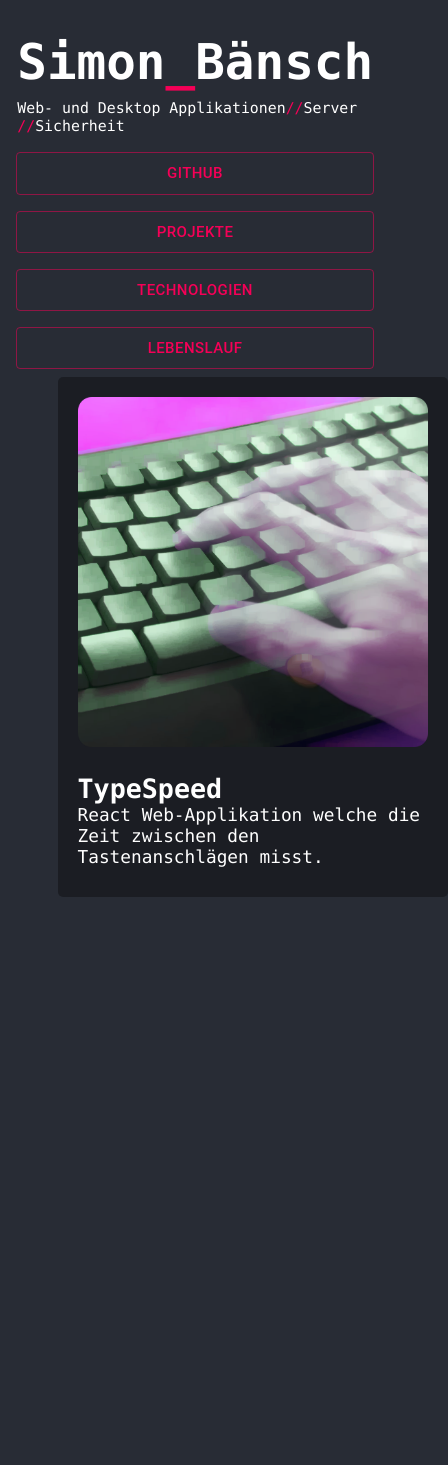
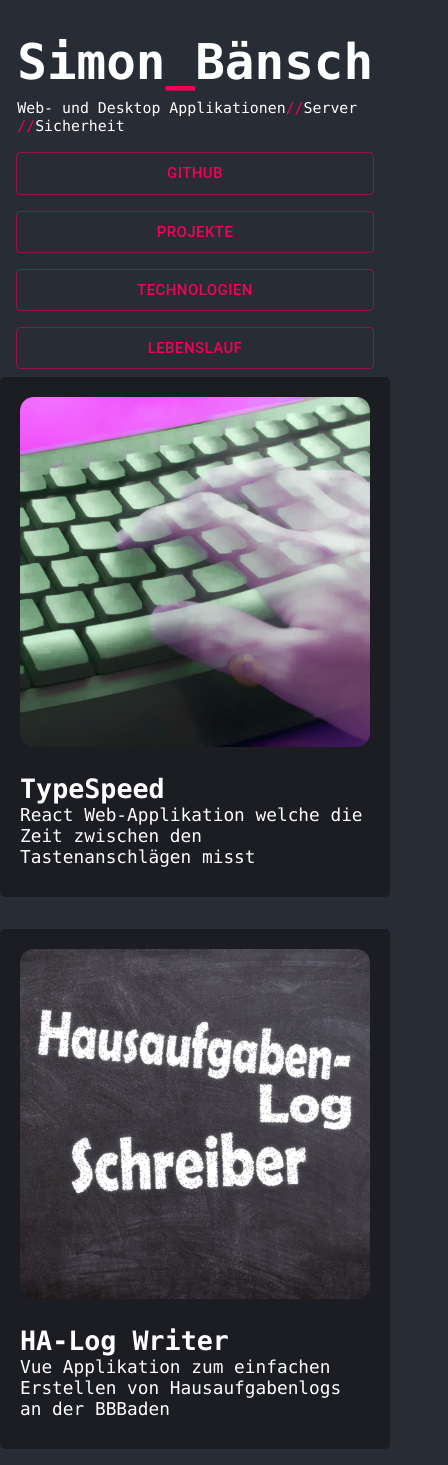
Before and after one commit to Raccie/sb-site, a React (Create React App) app: page /projects in a window 390 px wide. Shown: the whole page, 448 px wide, since content can reach past the window. Before the commit the page ends 897 px from the top, so only its background shows below. Built offline with nearby package versions, Linux system fonts and the light colour scheme.

Commit message:
added custom breakpoints added new project

```diff
--- a/src/components/ImageCard/ImageCard.css
+++ b/src/components/ImageCard/ImageCard.module.css
@@ -3,7 +3,8 @@
     max-height: 400px;
 }
 
-#card {
+.card {
+    margin: 0 auto;
     padding: 20px;
     background-color: var(--card-color);
     border-radius: 5px;
@@ -11,22 +12,22 @@
     transition: transform 300ms;
 }
 
-#img {
+.img {
     margin-bottom: -20px;
     max-width: 80%;
 }
 
-#card > p {
+.card > p {
     text-align: left;
     margin: 0 0 10px 0;
 
 }
-#card > h2 {
+.card > h2 {
     text-align: left;
     margin-bottom: 0;
 }
 
-#card:hover {
+.card:hover {
     transition: transform 300ms;
     transform: translateY(-5px);
 }
--- a/src/components/ImageCard/ImageCard.tsx
+++ b/src/components/ImageCard/ImageCard.tsx
@@ -1,15 +1,15 @@
 import React from 'react';
-import './ImageCard.css';
+import style from './ImageCard.module.css';
 import {Box, BoxProps} from "@material-ui/core";
 
-const ImageCard = (props: BoxProps & { image: string, title: string, description: string }) => (
-  <div className="ImageCard">
-    <Box width={props.width} id={"card"}>
-      <img style={{maxWidth: props.width, maxHeight: props.width}} src={props.image} alt={props.title + ' logo'}/>
-      <h2>{props.title}</h2>
-      <p>{props.description}</p>
-    </Box>
-  </div>
-);
+function Card(props: BoxProps & { image: string, title: string, description: string }){
+  return (
+      <Box width={props.width} className={style.card}>
+        <img style={{maxWidth: props.width, maxHeight: props.width}} src={props.image} alt={props.title + ' logo'}/>
+        <h2>{props.title}</h2>
+        <p>{props.description}</p>
+      </Box>
+  )
+}
 
-export default ImageCard;
+export {Card};
--- a/src/components/Projects/Projects.css
+++ b/src/components/Projects/Projects.css
@@ -1,5 +1,8 @@
-.Projects {}
+.Projects {
+    margin-left: 0;
+}
 
 .root {
-    min-width: 275px;
+    /*min-width: 275px;*/
+    margin-left: 0;
 }
--- a/src/components/Projects/Projects.tsx
+++ b/src/components/Projects/Projects.tsx
@@ -1,29 +1,29 @@
 import React from 'react';
 import './Projects.css';
 import Grid from "@material-ui/core/Grid";
-import ImageCard from "../ImageCard/ImageCard";
+import {Card} from "../ImageCard/ImageCard";
 import projects from './projects.json'
+import {Link} from "react-router-dom";
 
 const projectData = projects.map(project=>{
   return(
-      <Grid item>
+      <Grid key={project.title} item md={6} sm={12} xs={12}>
         <a href={project.url}>
-          <ImageCard width={350} image={project.imgUrl}
-                 title={project.title}
-                 description={project.description}/>
+          <Card width={350} image={project.imgUrl}
+                title={project.title}
+                description={project.description}/>
         </a>
-      </Grid>)
+      </Grid>
+  )
 })
 
 
 const Projects: React.FC = () => {
   return (
     <div className={"Projects"}>
-      <div className={"root"}>
-        <Grid container spacing={5}>
-            {projectData}
-        </Grid>
-      </div>
+      <Grid alignContent={"center"} alignItems={"center"} container spacing={4}>
+          {projectData}
+      </Grid>
     </div>
   )
 };
--- a/src/components/Projects/projects.json
+++ b/src/components/Projects/projects.json
@@ -1,9 +1,15 @@
 [
   {
-    "url": "https://projects.baensch.dev/",
+    "url": "https://projects.baensch.dev/typespeed",
     "imgUrl": "projectIMG/typespeed.png",
     "title": "TypeSpeed",
-    "description": "React Web-Applikation welche die Zeit zwischen den Tastenanschlägen misst."
+    "description": "React Web-Applikation welche die Zeit zwischen den Tastenanschlägen misst"
+  },
+  {
+    "url": "https://projects.baensch.dev/halog",
+    "imgUrl": "projectIMG/halog.png",
+    "title": "HA-Log Writer",
+    "description": "Vue Applikation zum einfachen Erstellen von Hausaufgabenlogs an der BBBaden"
   }
 
 ]
--- a/src/components/Technologies/Technologies.tsx
+++ b/src/components/Technologies/Technologies.tsx
@@ -1,21 +1,11 @@
 import React from 'react';
 import './Technologies.css';
-import {Box, BoxProps, Grid} from "@material-ui/core";
-
+import {createMuiTheme, Grid} from "@material-ui/core";
 import technologies from './technologies.json'
 import section from './sections.json'
 import {Link} from "react-router-dom";
 import {articles} from "../TechnologyCollection/TechnologyCollection";
-
-function Card(props: BoxProps & { image: string, title: string, description: string }){
-  return (
-      <Box width={props.width} className={"card"}>
-        <img style={{maxWidth: props.width, maxHeight: props.width}} src={props.image} alt={props.title + ' logo'}/>
-        <h2>{props.title}</h2>
-        <p>{props.description}</p>
-      </Box>
-  )
-}
+import {Card} from "../ImageCard/ImageCard";
 
 const newdata = section.map((data)=>{
   let title:any;
@@ -28,10 +18,12 @@ const newdata = section.map((data)=>{
 
   for(let id of data.technologies){
     const techno = technologies.find((technology)=>technology.id === id);
+
+    //if technology is not found in the articles, don't create a link
     if(techno !== undefined) {
       if(articles.get(techno.id) !== undefined)
         cards.push(
-          <Grid key={techno.id} item md={6} sm={12} xs={12}>
+          <Grid key={techno.id} item md={6} sm={6} xs={12}>
             <Link to={`technologies/${techno.id}`}>
               <Card width={350} image={techno.imgUrl}
                     title={techno.name}
@@ -41,7 +33,7 @@ const newdata = section.map((data)=>{
         )
       else{
         cards.push(
-          <Grid key={techno.id} item md={6} sm={12} xs={12}>
+          <Grid key={techno.id} item md={6} sm={6} xs={12}>
             <Card width={350} image={techno.imgUrl}
                   title={techno.name}
                   description={techno.description}/>
@@ -68,6 +60,6 @@ function Technologies() {
     {newdata}
   </div>
   )
-};
+}
 
 export default Technologies;
--- a/src/index.tsx
+++ b/src/index.tsx
@@ -3,10 +3,36 @@ import ReactDOM from 'react-dom';
 import './index.css';
 import App from './App/App';
 import * as serviceWorker from './serviceWorker';
+import {createMuiTheme} from "@material-ui/core";
+import {ThemeProvider} from "@material-ui/styles";
+declare module "@material-ui/core/styles/createBreakpoints" {
+  interface BreakpointOverrides {
+    xs: true; // removes the `xs` breakpoint
+    sm: true;
+    md: true;
+    lg: true;
+    xl: true;
+  }
+}
+
+const theme = createMuiTheme({
+  breakpoints: {
+    values: {
+      xs: 860,
+      sm: 860,
+      md: 1280,
+      lg: 1920,
+      xl: 1920,
+    },
+  },
+})
+
 ReactDOM.render(
 
   <React.StrictMode>
-    <App />
+    <ThemeProvider theme={theme}>
+      <App />
+    </ThemeProvider>
   </React.StrictMode>,
   document.getElementById('root')
 );
```
Also changed, not shown: public/projectIMG/halog.png (added).
